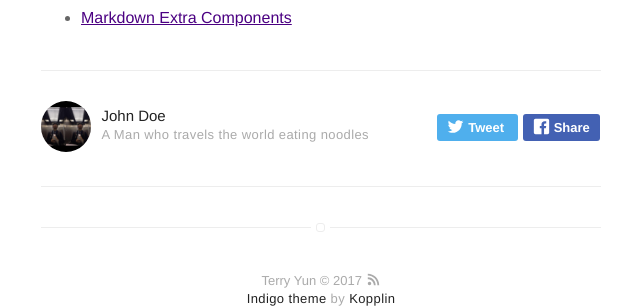
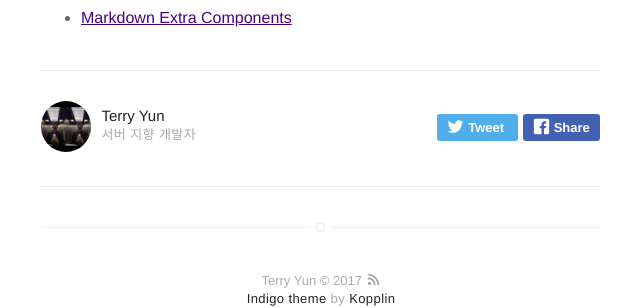
Before and after one commit to CHANMYUNG/nooheat.github.io, a Jekyll site: the page built from _posts/2016-02-24-markdown-common-elements.markdown, in a window 1280 px wide and 900 px high, scrolled down 5471 px. Shown: the part 530-838 px from the top of the window, without its empty margins (319-959 px from the left). Built offline with Jekyll 4.4.1, drawn with Linux system fonts in a browser that asks for light colours; emoji names are drawn with the system emoji font.

Commit message:
config 수정

```diff
--- a/_config.yml
+++ b/_config.yml
@@ -53,17 +53,17 @@ email: nooheat1228@gmail.com
 
 authors:
     johndoe:
-        name: John Doe
-        bio: A Man who travels the world eating noodles
+        name: Terry Yun
+        bio: 서버 지향 개발자
         external-image: false
         picture: /assets/images/profile.jpg
-        twitter: johndoe
-    jamesfoster:
-        name: James Foster
-        bio: A Man who develops software with coffee
-        external-image: false
-        picture: /assets/images/james.jpg
-        twitter: jamesfoster
+    #   twitter:
+    # jamesfoster:
+    #     name: James Foster
+    #     bio: A Man who develops software with coffee
+    #     external-image: false
+    #     picture: /assets/images/james.jpg
+    #     twitter: jamesfoster
 
 # do you want a larger site? change the option below
 # options: [normal, large] | default: normal
```
